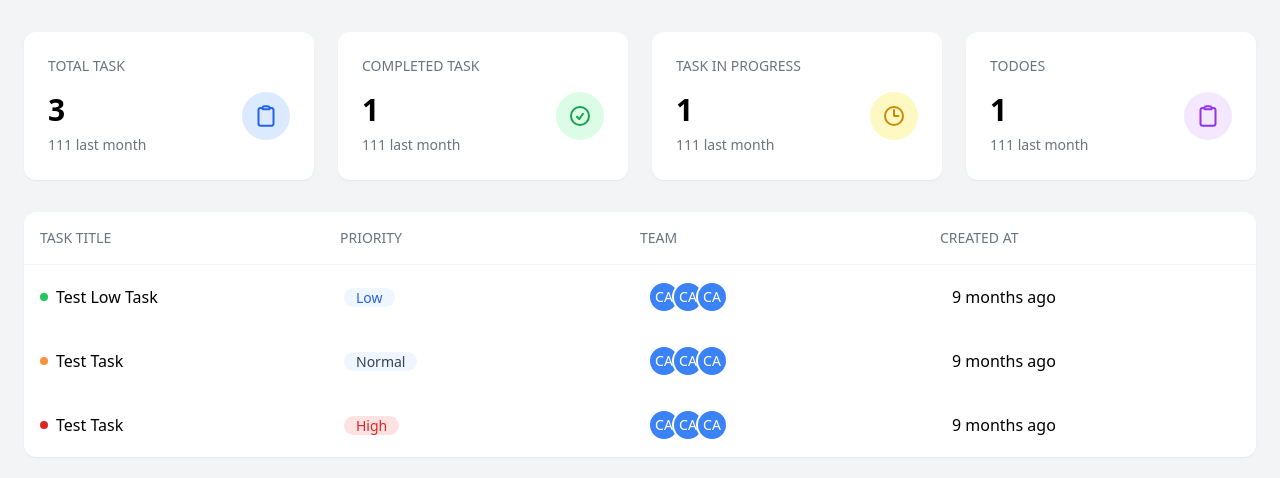
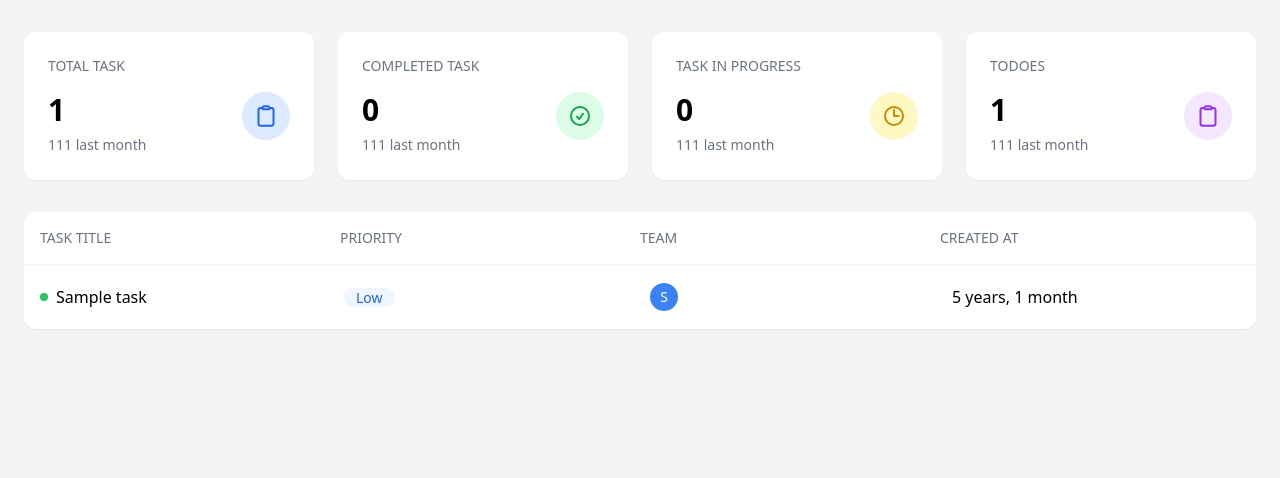
Before and after one commit to juwelsaha90/task-management-django, a Django app: page /tasks/manager-dashboard/ in a window 1280 px wide. Shown: the part 64-542 px from the top of the page. Run offline with Django 5.2, Linux system fonts and the light colour scheme; tables that the repository leaves empty hold one stand-in row (values such as "Sample post"); some libraries are stand-ins or nearby versions.

Commit message:
Dynamic Dashboard Done

```diff
--- a/tasks/templates/dashboard/dashboard.html
+++ b/tasks/templates/dashboard/dashboard.html
@@ -35,7 +35,7 @@
                     <h3 class="text-sm font-medium text-gray-500 mb-4">TOTAL TASK </h3>
                     <div class="flex justify-between items-start">
                         <div>
-                            <p class="text-3xl font-semibold mb-1">3</p>
+                            <p class="text-3xl font-semibold mb-1">{{total_tasks}}</p>
                             <p3 class="text-gray-500 text-sm ">111 last month</p3>
                         </div>
                         <div class="bg-blue-100 p-3 rounded-full">
@@ -53,7 +53,7 @@
                     <h3 class="text-sm font-medium text-gray-500 mb-4">COMPLETED TASK</h3>
                     <div class="flex justify-between items-start">
                         <div>
-                            <p class="text-3xl font-semibold mb-1">1</p>
+                            <p class="text-3xl font-semibold mb-1">{{completed_tasks}}</p>
                             <p3 class="text-gray-500 text-sm ">111 last month</p3>
                         </div>
                         <div class="bg-green-100 p-3 rounded-full">
@@ -71,7 +71,7 @@
                     <h3 class="text-sm font-medium text-gray-500 mb-4">TASK IN PROGRESS</h3>
                     <div class="flex justify-between items-start">
                         <div>
-                            <p class="text-3xl font-semibold mb-1">1</p>
+                            <p class="text-3xl font-semibold mb-1">{{in_progress_tasks}}</p>
                             <p3 class="text-gray-500 text-sm ">111 last month</p3>
                         </div>
                         <div class="bg-yellow-100 p-3 rounded-full">
@@ -89,7 +89,7 @@
                     <h3 class="text-sm font-medium text-gray-500 mb-4">TODOES</h3>
                     <div class="flex justify-between items-start">
                         <div>
-                            <p class="text-3xl font-semibold mb-1">1</p>
+                            <p class="text-3xl font-semibold mb-1">{{pending_tasks}}</p>
                             <p3 class="text-gray-500 text-sm ">111 last month</p3>
                         </div>
                         <div class="bg-purple-100 p-3 rounded-full">
--- a/tasks/templates/dashboard/manager-dashboard.html
+++ b/tasks/templates/dashboard/manager-dashboard.html
@@ -13,110 +13,37 @@
     </div>
     <!-- TASK ITEMS  -->
     <div class="divide-y divide-gray-100">
-        <!-- Task 1  -->
+        {% for task in tasks %}
+                <!-- Task 1  -->
         <div class="grid grid-cols-4 p-4 gap-4 items-center">
             <div class="flex items-center gap-2">
                 <div class="w-2 h-2 bg-green-500 rounded-full"></div>
                 <div>
                     <span>
-                        Test Low Task
+                        {{task.title}}
                     </span>
                 </div>
             </div>
             <div>
-                <span class="px-3 pu-1 rounded-full bg-blue-50 text-blue-600 text-sm">Low</span>
+                <span class="px-3 pu-1 rounded-full bg-blue-50 text-blue-600 text-sm">{{task.details.get_priority_display}}</span>
             </div>
             <div>
                 <div class="flex -space-x-2">
-                    <div
-                        class="w-8 h-8 rounded-full bg-blue-500 flex items-center justify-center text-white text-sm border-2 border-white">
-                        CA</div>
-
-                    <div
-                        class="w-8 h-8 rounded-full bg-blue-500 flex items-center justify-center text-white text-sm border-2 border-white">
-                        CA</div>
-
-                    <div
-                        class="w-8 h-8 rounded-full bg-blue-500 flex items-center justify-center text-white text-sm border-2 border-white">
-                        CA</div>
-
+                    {% for emp in task.assigned_to.all %}
+                       <div
+                         class="w-8 h-8 rounded-full bg-blue-500 flex items-center justify-center text-white text-sm border-2 border-white">
+                         {{emp.name|slice:":1"}}
+                       </div>
+                    {% endfor %}
                 </div>
             </div>
             <div>
-                <span class="text-grey-500">9 months ago</span>
+                <span class="text-grey-500">{{task.created_at|timesince}}</span>
             </div>
         </div>
+        {% endfor %}
     </div>
-    <div class="divide-y divide-gray-100">
-        <!-- Task 2  -->
-        <div class="grid grid-cols-4 p-4 gap-4 items-center">
-            <div class="flex items-center gap-2">
-                <div class="w-2 h-2 bg-orange-400 rounded-full"></div>
-                <div>
-                    <span>
-                        Test Task
-                    </span>
-                </div>
-            </div>
-            <div>
-                <span class="px-3 pu-1 rounded-full bg-blue-50 text-slate-700 text-sm">Normal</span>
-            </div>
-            <div>
-                <div class="flex -space-x-2">
-                    <div
-                        class="w-8 h-8 rounded-full bg-blue-500 flex items-center justify-center text-white text-sm border-2 border-white">
-                        CA</div>
 
-                    <div
-                        class="w-8 h-8 rounded-full bg-blue-500 flex items-center justify-center text-white text-sm border-2 border-white">
-                        CA</div>
-
-                    <div
-                        class="w-8 h-8 rounded-full bg-blue-500 flex items-center justify-center text-white text-sm border-2 border-white">
-                        CA</div>
-
-                </div>
-            </div>
-            <div>
-                <span class="text-grey-500">9 months ago</span>
-            </div>
-        </div>
-    </div>
-    <div class="divide-y divide-gray-100">
-        <!-- Task 3  -->
-        <div class="grid grid-cols-4 p-4 gap-4 items-center">
-            <div class="flex items-center gap-2">
-                <div class="w-2 h-2 bg-red-600 rounded-full"></div>
-                <div>
-                    <span>
-                        Test Task
-                    </span>
-                </div>
-            </div>
-            <div>
-                <span class="px-3 pu-1 rounded-full bg-red-100 text-red-600 text-sm">High</span>
-            </div>
-            <div>
-                <div class="flex -space-x-2">
-                    <div
-                        class="w-8 h-8 rounded-full bg-blue-500 flex items-center justify-center text-white text-sm border-2 border-white">
-                        CA</div>
-
-                    <div
-                        class="w-8 h-8 rounded-full bg-blue-500 flex items-center justify-center text-white text-sm border-2 border-white">
-                        CA</div>
-
-                    <div
-                        class="w-8 h-8 rounded-full bg-blue-500 flex items-center justify-center text-white text-sm border-2 border-white">
-                        CA</div>
-
-                </div>
-            </div>
-            <div>
-                <span class="text-grey-500">9 months ago</span>
-            </div>
-        </div>
-    </div>
 </div>
 
 {% endblock tasks %}
--- a/tasks/urls.py
+++ b/tasks/urls.py
@@ -1,10 +1,11 @@
 from django.urls import path
-from tasks.views import manager_dashboard, user_dashboard, test, create_task, view_task
+from tasks.views import manager_dashboard, user_dashboard, test, create_task, view_task, delete_task
 
 urlpatterns = [
-    path('manager-dashboard/', manager_dashboard),
+    path('manager-dashboard/', manager_dashboard, name='manager-dashboard'),
      path('user-dashboard/', user_dashboard),
      path('test/', test),
-     path('create-task/', create_task),
-     path('view-task/', view_task)
+     path('create-task/', create_task, name='create-task'),
+     path('view-task/', view_task),
+     path('delete-task/<int:id>/', delete_task, name='delete-task'),
 ]
--- a/tasks/views.py
+++ b/tasks/views.py
@@ -1,13 +1,27 @@
-from django.shortcuts import render
+from django.shortcuts import render, redirect
 from django.http import HttpResponse
 from tasks.forms import TaskForm, TaskModelForm
 from tasks.models import Employee, Task, TaskDetail, Project
 from datetime import date
 from django.db.models import Q, Count
+from django.contrib import messages
 
 
 def manager_dashboard(request):
-    return render(request, 'dashboard/manager-dashboard.html')
+    tasks = Task.objects.all()
+    total_tasks = tasks.count()
+    pending_tasks = tasks.filter(status='PENDING').count()
+    in_progress_tasks = tasks.filter(status='IN_PROGRESS').count()
+    completed_tasks = tasks.filter(status='COMPLETED').count()
+
+    context = {
+        'tasks': tasks,
+        'total_tasks': total_tasks,
+        'pending_tasks': pending_tasks,
+        'in_progress_tasks': in_progress_tasks,
+        'completed_tasks': completed_tasks
+    }
+    return render(request, 'dashboard/manager-dashboard.html', context)
 
 def user_dashboard(request):
     return render(request, 'dashboard/user-dashboard.html')
@@ -39,6 +53,14 @@ def create_task(request):
     context = {"form": form}
     return render(request, 'task_form.html', context)
 
+
+def delete_task(request, id):
+    if request.method == 'POST':
+        task = Task.objects.get(id=id)
+        task.delete()
+        messages.success(request,"Task deleted successfully")
+        return redirect("manager-dashboard")
+
 def view_task(request):
 
     tasks_count = Project.objects.annotate(num_tasks=Count('task'))
```
